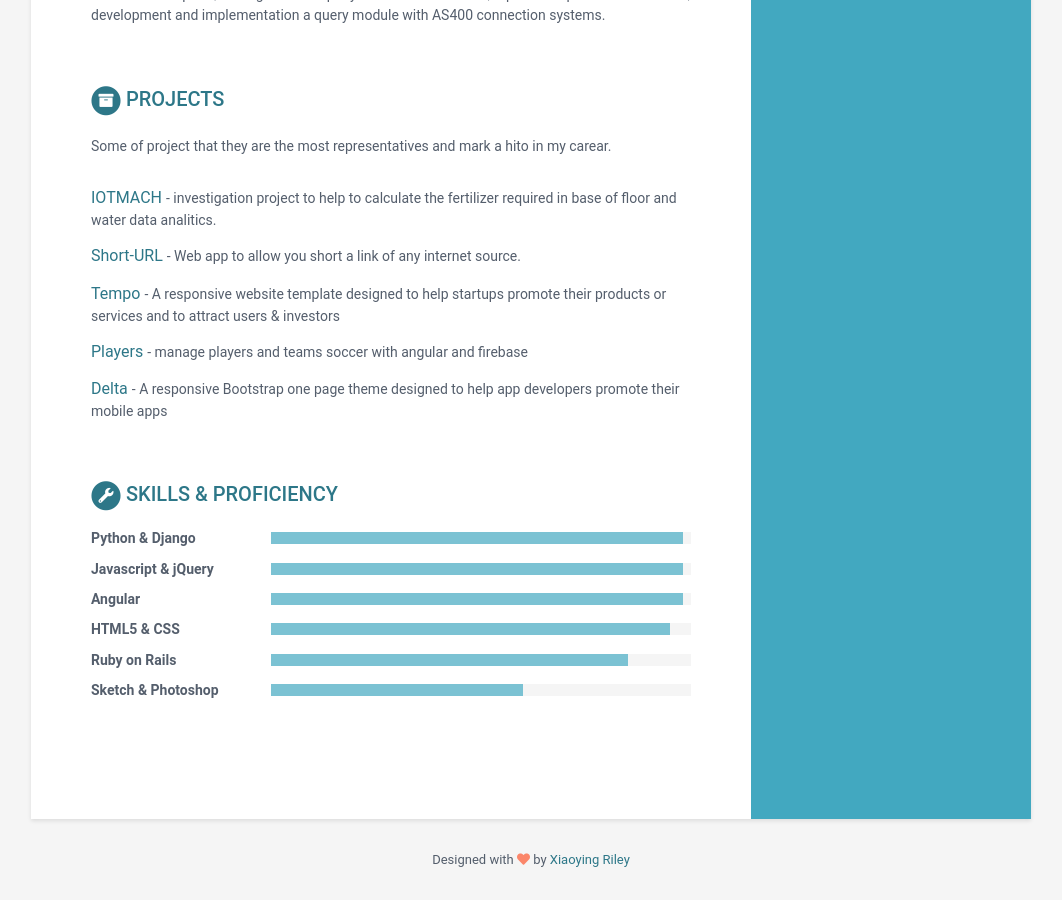
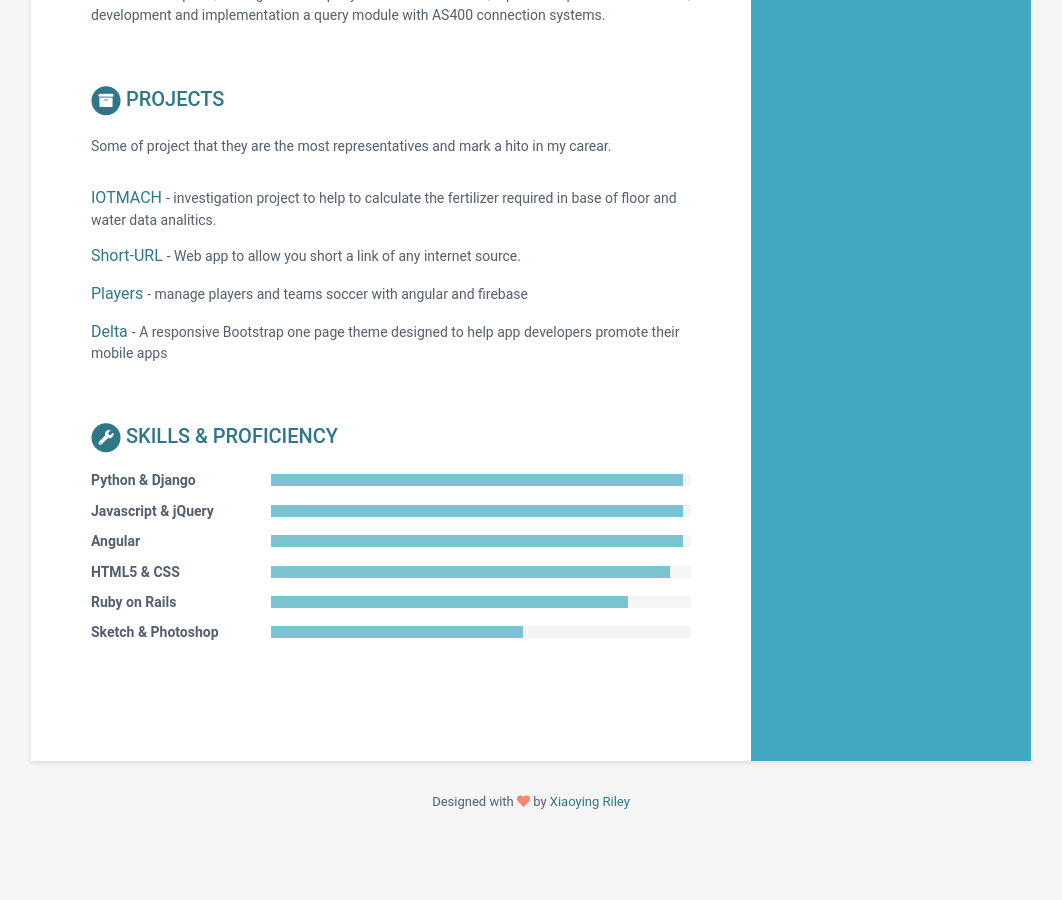
Before and after one commit to elcordova/caring-europa-fe48a, a Jekyll site: the page built from index.html, in a window 1280 px wide and 900 px high, scrolled down 1083 px. Shown: the whole window, without its empty margins (109-1171 px from the left). Built offline with Jekyll 4.4.1, drawn with Linux system fonts in a browser that asks for light colours; after the commit the page ends 1925 px from its top, so only the background shows below that.

Commit message:
data.yml: changed

```diff
--- a/_data/data.yml
+++ b/_data/data.yml
@@ -95,11 +95,6 @@ projects:
       link: 'https://short-url.elcordova.dev/'
       tagline: >-
         Web app to allow you short a link of any internet source.
-    - title: Tempo
-      link: '#'
-      tagline: >-
-        A responsive website template designed to help startups promote their
-        products or services and to attract users &amp; investors
     - title: Players
       link: '#'
       tagline: >-
```
